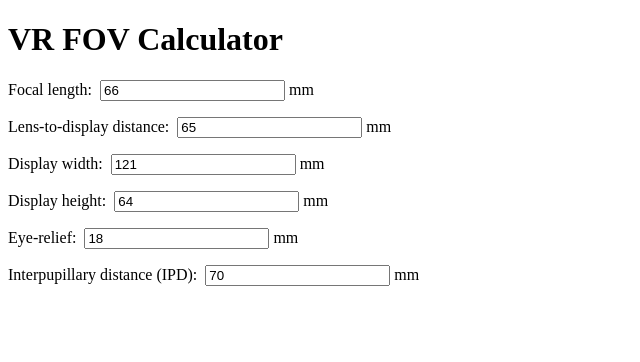
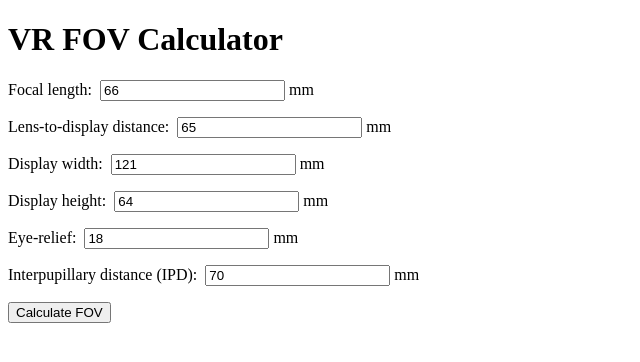
Before and after one commit to gatlee21/VRHeadsetFovCalculator, a React (Vite) app: page / in a window 1280 px wide. Shown: the top 362 px of the page, without its empty margins (0-640 px from the left). Built offline with nearby package versions, Linux system fonts and the light colour scheme.

Commit message:
handle and display fov calculations

```diff
--- a/src/pages/Calculator.jsx
+++ b/src/pages/Calculator.jsx
@@ -1,5 +1,6 @@
 import React, { useState } from 'react';
 import InputField from '../components/InputField.jsx';
+import { calculateFOV } from '../utils/fov.js';
 
 function Calculator() {
 
@@ -12,8 +13,14 @@ function Calculator() {
     ipd: 70,
   });
 
+  const [result, setResult] = useState(null);
+
   function handleChange(e) {
     setInputs({ ...inputs, [e.target.name]: Number(e.target.value) });
+  }
+
+  function handleFovCalculations(e) {
+    setResult(calculateFOV(inputs));
   }
 
   return (
@@ -60,6 +67,23 @@ function Calculator() {
         name="ipd"
         unit="mm"
       />
+
+      <button onClick={handleFovCalculations}>Calculate FOV</button>
+
+      {result && (
+        <div style={{ marginTop: 20 }}>
+          <div><strong>Magnification:</strong> {result.magnification.toFixed(2)}x</div>
+          <div><strong>Virtual Image Distance:</strong> {result.virtualImageDistance.toFixed(2)} mm</div>
+          <div><strong>Virtual Image Width:</strong> {result.virtualWidth.toFixed(2)} mm</div>
+          <div><strong>Virtual Image Height:</strong> {result.virtualHeight.toFixed(2)} mm</div>
+          <div><strong>Nasal FOV:</strong> {result.fov_nasal.toFixed(2)}°</div>
+          <div><strong>Monocular FOV:</strong> {result.fov_monocular.toFixed(2)}°</div>
+          <div><strong>Total Horizontal FOV:</strong> {result.fov_h_total.toFixed(2)}°</div>
+          <div><strong>Stereo Overlap FOV:</strong> {result.stereo_overlap_fov.toFixed(2)}°</div>
+          <div><strong>Vertical FOV:</strong> {result.fov_v.toFixed(2)}°</div>
+        </div>
+      )}
+
     </div>
   );
 }
```
